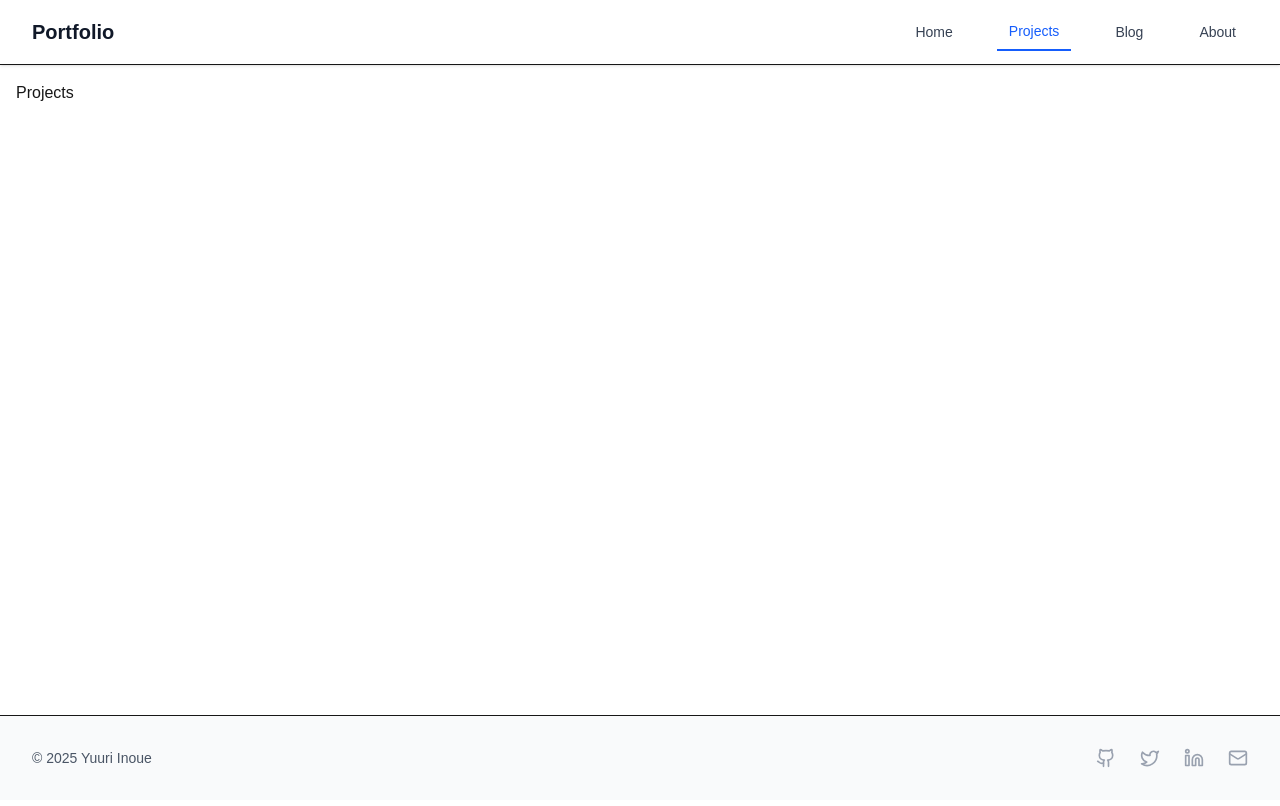
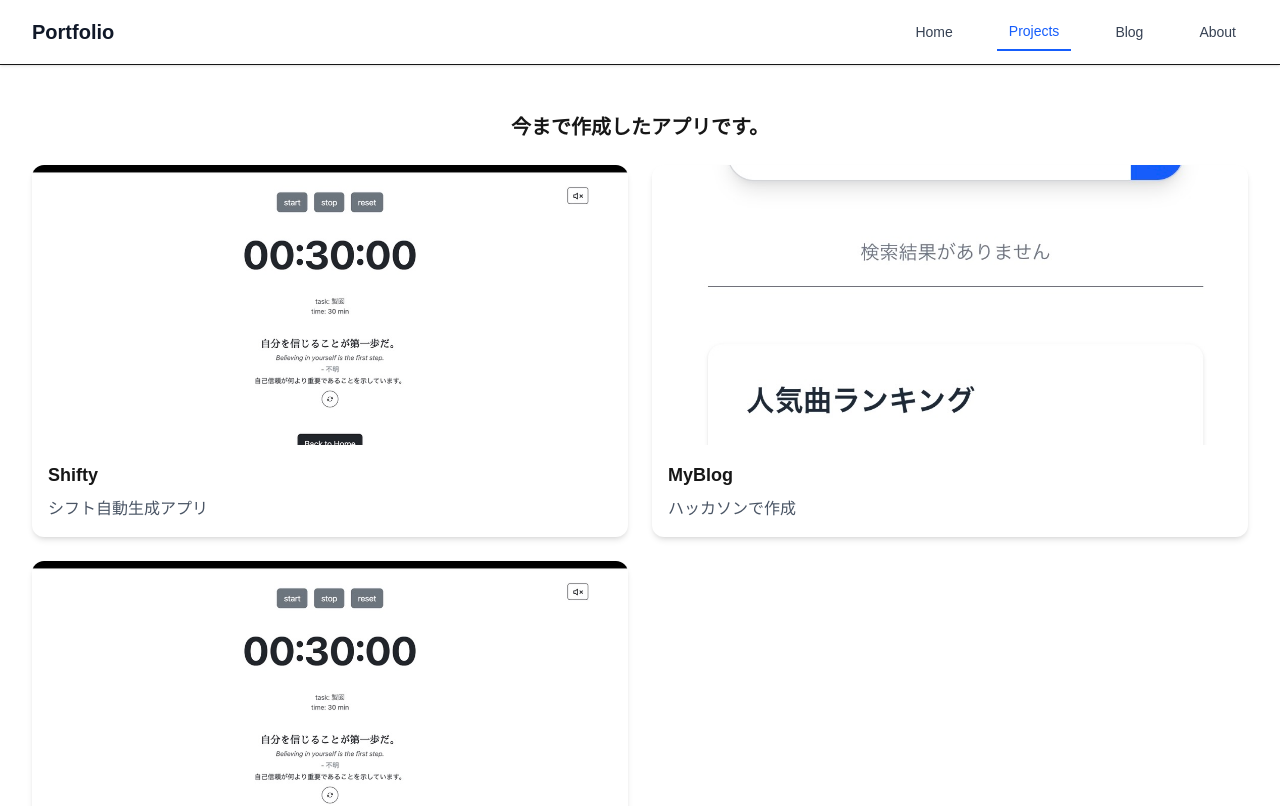
Before and after one commit to yuuri-dev/portfolio, a Next.js app: page /projects in a window 1280 px wide. Shown: the top 806 px of the page. Built offline with nearby package versions, Linux system fonts and the light colour scheme.

Commit message:
プロジェクト表示ページ作成。

```diff
--- /dev/null
+++ b/src/components/Projects/ProjectList.jsx
@@ -0,0 +1,26 @@
+import React from 'react';
+
+const ProjectList = ({ info }) => {
+  const handleShowDetail = () => {
+    console.log(`${info.name} をクリック`);
+  };
+
+  return (
+    <div
+      onClick={handleShowDetail}
+      className="cursor-pointer bg-white rounded-xl shadow-md hover:shadow-lg transition duration-300 overflow-hidden"
+    >
+      <img
+        src={info.img}
+        alt="アプリ画像"
+        className="w-full h-70 object-cover"
+      />
+      <div className="p-4">
+        <h3 className="text-lg font-bold">{info.name}</h3>
+        <p className="text-gray-600 mt-2">{info.description}</p>
+      </div>
+    </div>
+  );
+};
+
+export default ProjectList;
--- /dev/null
+++ b/src/data/projectData.js
@@ -0,0 +1,23 @@
+// data/projectData.js
+const projectData = [
+  {
+    id: 1,
+    name: 'Shifty',
+    description: 'シフト自動生成アプリ',
+    img: '/images/motibe_timer_top.jpeg',
+  },
+  {
+    id: 2,
+    name: 'MyBlog',
+    description: 'ハッカソンで作成',
+    img: '/images/tabree_top.jpeg',
+  },
+  {
+    id: 3,
+    name: 'ポートフォリオサイト',
+    description: '本サイト',
+    img: '/images/motibe_timer_top.jpeg',
+  },
+];
+
+export default projectData;
--- a/src/pages/projects.jsx
+++ b/src/pages/projects.jsx
@@ -1,11 +1,23 @@
-import Layout from '@/components/Layout'
-import React from 'react'
+import Layout from '@/components/Layout';
+import ProjectList from '@/components/Projects/ProjectList';
+import React from 'react';
+import projectData from '@/data/projectData';
 
 const Projects = () => {
   return (
-    <div>
-      <Layout>Projects</Layout></div>
-  )
-}
+    <Layout>
+      <div className="px-4 py-8">
+        <p className="text-xl font-semibold mb-6 text-center">
+          今まで作成したアプリです。
+        </p>
+        <div className="grid grid-cols-1 md:grid-cols-2 gap-6">
+          {projectData.map((info, index) => (
+            <ProjectList key={index} info={info} />
+          ))}
+        </div>
+      </div>
+    </Layout>
+  );
+};
 
-export default Projects
+export default Projects;
```
